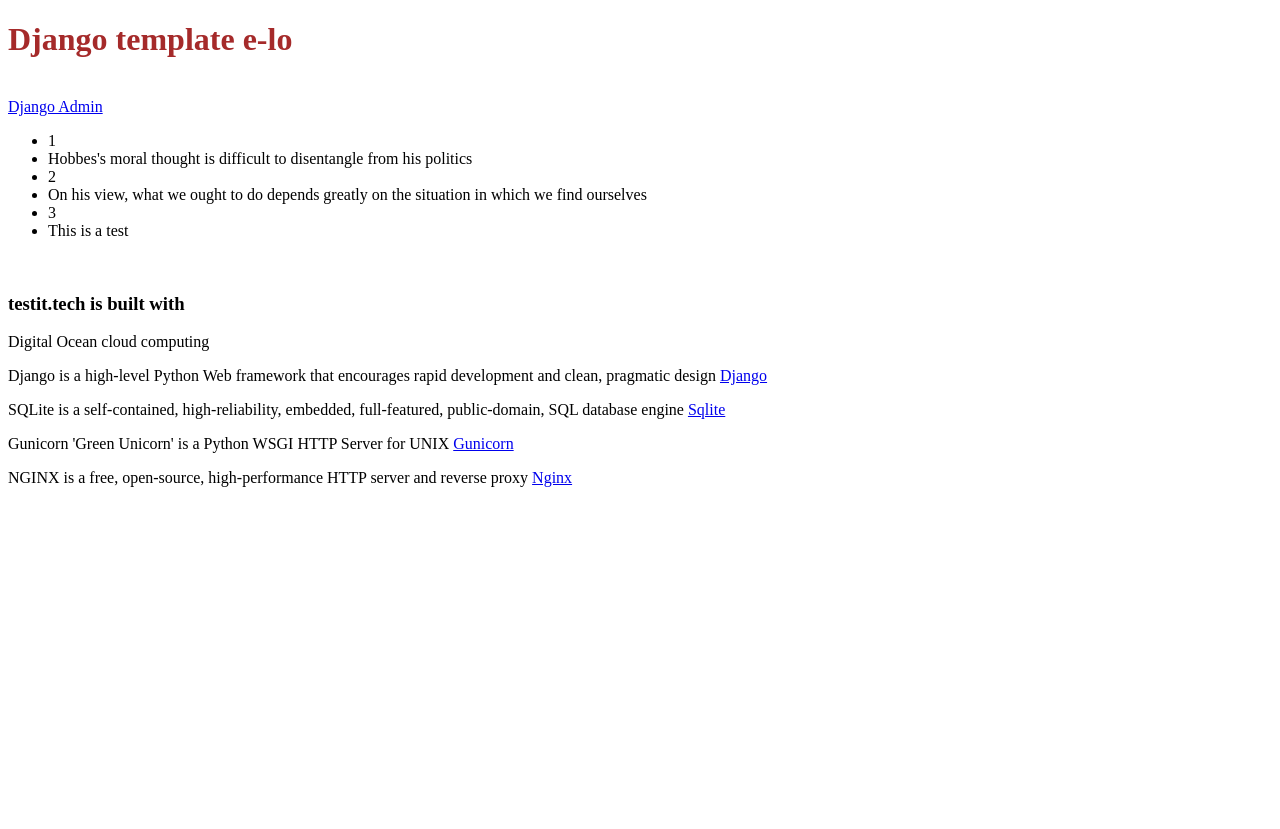
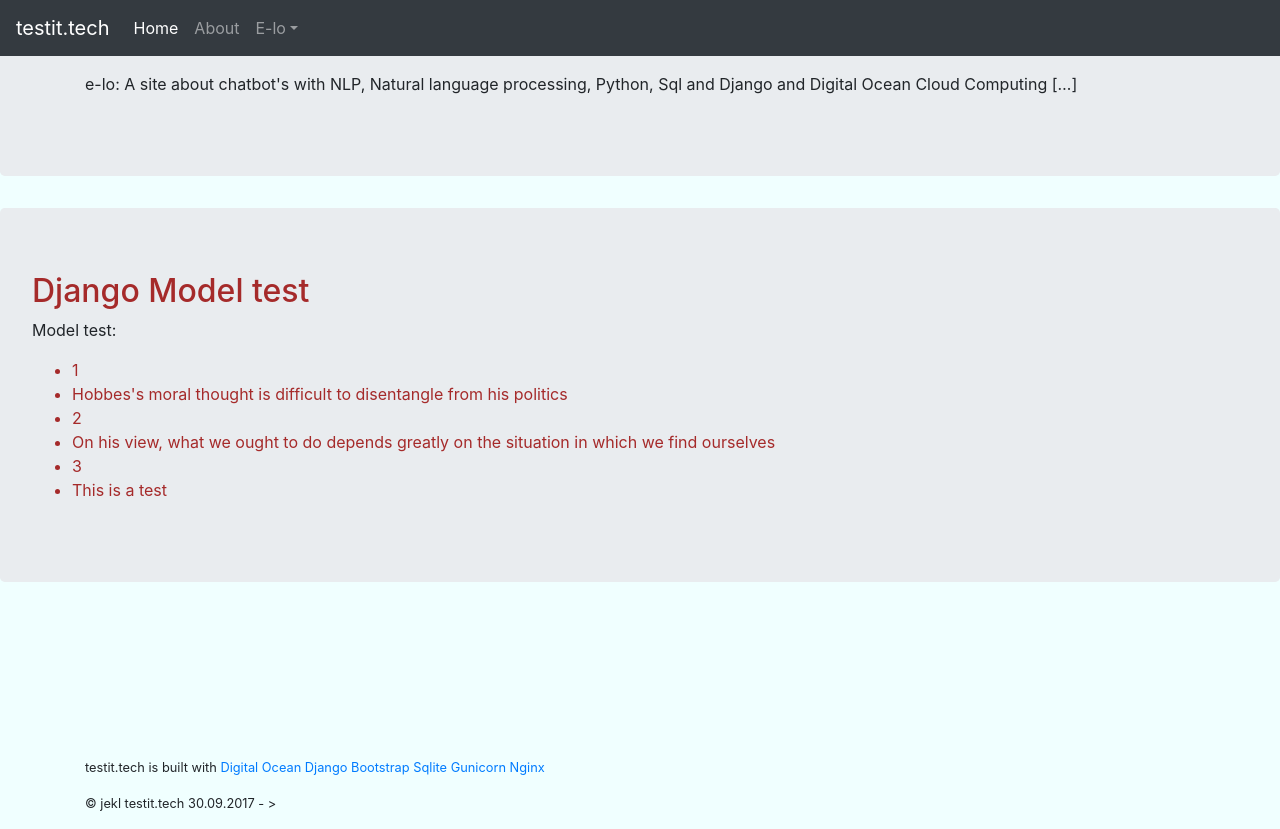
Before and after one commit to spawnmarvel/e-loweb, a Django app: page / in a window 1280 px wide. Before the commit the page ends 487 px from the top, so only its background shows below. Run offline with Django 3.2, Linux system fonts and the light colour scheme; data comes from the database, SQL or seed files in the repository; some libraries are stand-ins or nearby versions.

Commit message:
added bootstrap

```diff
--- a/elo/static/elo/style.css
+++ b/elo/static/elo/style.css
@@ -1,4 +1,10 @@
 
-h1 {
+h2 {
     color: brown
 }
+li {
+    color: brown
+}
+body {
+    background-color: azure
+}
--- /dev/null
+++ b/elo/templates/elo/base.html
@@ -0,0 +1,105 @@
+<!doctype html>
+<html lang="en">
+
+<head>
+    <meta charset="utf-8">
+    <meta name="viewport" content="width=device-width, initial-scale=1, shrink-to-fit=no">
+    <meta name="description" content="">
+    <meta name="author" content="">
+    <link rel="icon" href="../../../../favicon.ico">
+
+    <title>testit.tech</title>
+
+    <!-- Bootstrap core CSS -->
+    <link rel="stylesheet" href="https://stackpath.bootstrapcdn.com/bootstrap/4.1.3/css/bootstrap.min.css" integrity="sha384-MCw98/SFnGE8fJT3GXwEOngsV7Zt27NXFoaoApmYm81iuXoPkFOJwJ8ERdknLPMO"
+        crossorigin="anonymous">
+
+    <!-- Custom styles for this template -->
+    <link href="jumbotron.css" rel="stylesheet"> {% load static %}
+    <link rel="stylesheet" type="text/css" href="{% static 'elo/style.css' %}">
+</head>
+
+<body>
+
+    <nav class="navbar navbar-expand-md navbar-dark fixed-top bg-dark">
+        <a class="navbar-brand" href="#">testit.tech</a>
+        <button class="navbar-toggler" type="button" data-toggle="collapse" data-target="#navbarsExampleDefault" aria-controls="navbarsExampleDefault"
+            aria-expanded="false" aria-label="Toggle navigation">
+            <span class="navbar-toggler-icon"></span>
+        </button>
+
+        <div class="collapse navbar-collapse" id="navbarsExampleDefault">
+            <ul class="navbar-nav mr-auto">
+                <li class="nav-item active">
+                    <a class="nav-link" href="#">Home
+                        <span class="sr-only">(current)</span>
+                    </a>
+                </li>
+                <li class="nav-item">
+                    <a class="nav-link" href="#">About</a>
+                </li>
+                <li class="nav-item dropdown">
+                    <a class="nav-link dropdown-toggle" href="#" id="dropdown01" data-toggle="dropdown" aria-haspopup="true" aria-expanded="false">E-lo</a>
+                    <div class="dropdown-menu" aria-labelledby="dropdown01">
+                        <a class="dropdown-item" href="https://follow-e-lo.com/" target="_blank">follow-elo</a>
+                        <a class="dropdown-item" href="#">Another action</a>
+                        <a class="dropdown-item" href="#">Something else here</a>
+                    </div>
+                </li>
+            </ul>
+
+        </div>
+    </nav>
+
+    <main role="main">
+
+        <!-- Main jumbotron for a primary marketing message or call to action -->
+        <div class="jumbotron">
+            <div class="container">
+                <h1 class="display-3"></h1>
+                <p>e-lo: A site about chatbot's with NLP, Natural language processing, Python, Sql and Django and Digital Ocean Cloud Computing […]</p>
+            </div>
+        </div>
+
+        <div class="jumbotron">
+
+            <!-- content from other html-->
+            {% block content %} {% endblock %}
+            <!-- content from other html-->
+
+        </div>
+
+
+
+        </div>
+        <!-- /container -->
+
+    </main>
+    <br><br><br><br><br><br>
+    <footer class="container">
+        <small>
+
+            <p> testit.tech is built with
+                <a href="https://www.digitalocean.com/" target="_blank">Digital Ocean</a>
+                <a href="https://www.djangoproject.com/" target="_blank">Django</a>
+                <a href="https://getbootstrap.com/" target="_blank">Bootstrap</a>
+                <a href="https://www.sqlite.org/" target="_blank">Sqlite</a>
+                <a href="http://gunicorn.org/" target="_blank">Gunicorn</a>
+                <A href="https://www.nginx.com/resources/wiki/" target="_blank">Nginx</a>
+            </p>
+        <p>&copy; jekl testit.tech 30.09.2017 - ></p>
+    </small>
+    </footer>
+
+    <!-- Bootstrap core JavaScript
+    ================================================== -->
+    <!-- Placed at the end of the document so the pages load faster -->
+    <script src="https://code.jquery.com/jquery-3.3.1.slim.min.js" integrity="sha384-q8i/X+965DzO0rT7abK41JStQIAqVgRVzpbzo5smXKp4YfRvH+8abtTE1Pi6jizo"
+        crossorigin="anonymous"></script>
+    <script src="https://cdnjs.cloudflare.com/ajax/libs/popper.js/1.14.3/umd/popper.min.js" integrity="sha384-ZMP7rVo3mIykV+2+9J3UJ46jBk0WLaUAdn689aCwoqbBJiSnjAK/l8WvCWPIPm49"
+        crossorigin="anonymous"></script>
+    <script src="https://stackpath.bootstrapcdn.com/bootstrap/4.1.3/js/bootstrap.min.js" integrity="sha384-ChfqqxuZUCnJSK3+MXmPNIyE6ZbWh2IMqE241rYiqJxyMiZ6OW/JmZQ5stwEULTy"
+        crossorigin="anonymous"></script>
+</body>
+
+</html>
--- a/elo/templates/elo/index.html
+++ b/elo/templates/elo/index.html
@@ -1,19 +1,8 @@
-<!DOCTYPE html>
-<html>
 
-<head>
-    <title>Index</title>
-    {% load static %}
-
-    <link rel="stylesheet" type="text/css" href="{% static 'elo/style.css' %}">
-</head>
-
-<body>
-    {% load static %}
-    <h1>Django template e-lo</h1>
-    <br>
-    <a href="admin" target="_blank">Django Admin</a>
-    <!--<p>data: {{ data }}</p> -->
+{% extends 'elo/base.html' %}
+{% block content %}
+<h2>Django Model test</h2>
+    <p>Model test:</p>
     {% if data %}
     <ul>
         {% for d in data %}
@@ -25,23 +14,4 @@
     <p>No raw_text</p>
     {% endif %}
 
-    <br>
-    <h3>testit.tech is built with</h3>
-    <p>Digital Ocean cloud computing
-        <a href="https://www.digitalocean.com/" target="_blank"></a>
-    </p>
-    <p>Django is a high-level Python Web framework that encourages rapid development and clean, pragmatic design
-        <a href="https://www.djangoproject.com/" target="_blank">Django</a>
-    </p>
-    <p>SQLite is a self-contained, high-reliability, embedded, full-featured, public-domain, SQL database engine
-        <a href="https://www.sqlite.org/" target="_blank">Sqlite</a>
-    </p>
-    <p>Gunicorn 'Green Unicorn' is a Python WSGI HTTP Server for UNIX
-        <a href="http://gunicorn.org/" target="_blank">Gunicorn</a>
-    </p>
-    <p>NGINX is a free, open-source, high-performance HTTP server and reverse proxy
-        <A href="https://www.nginx.com/resources/wiki/" target="_blank">Nginx</a>
-    </p>
-</body>
-
-</html>
+{% endblock %}
```
Also changed, not shown: README.md.
